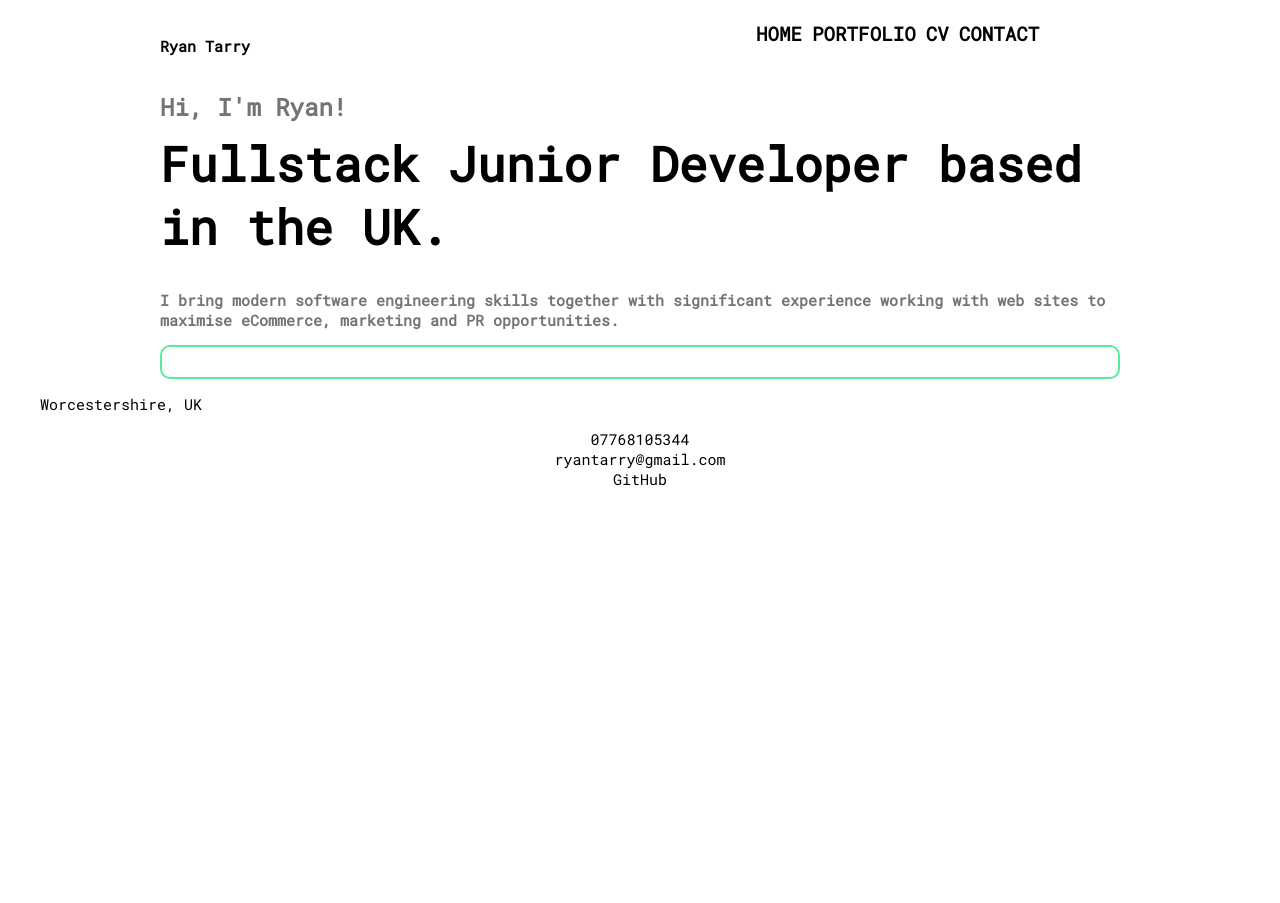
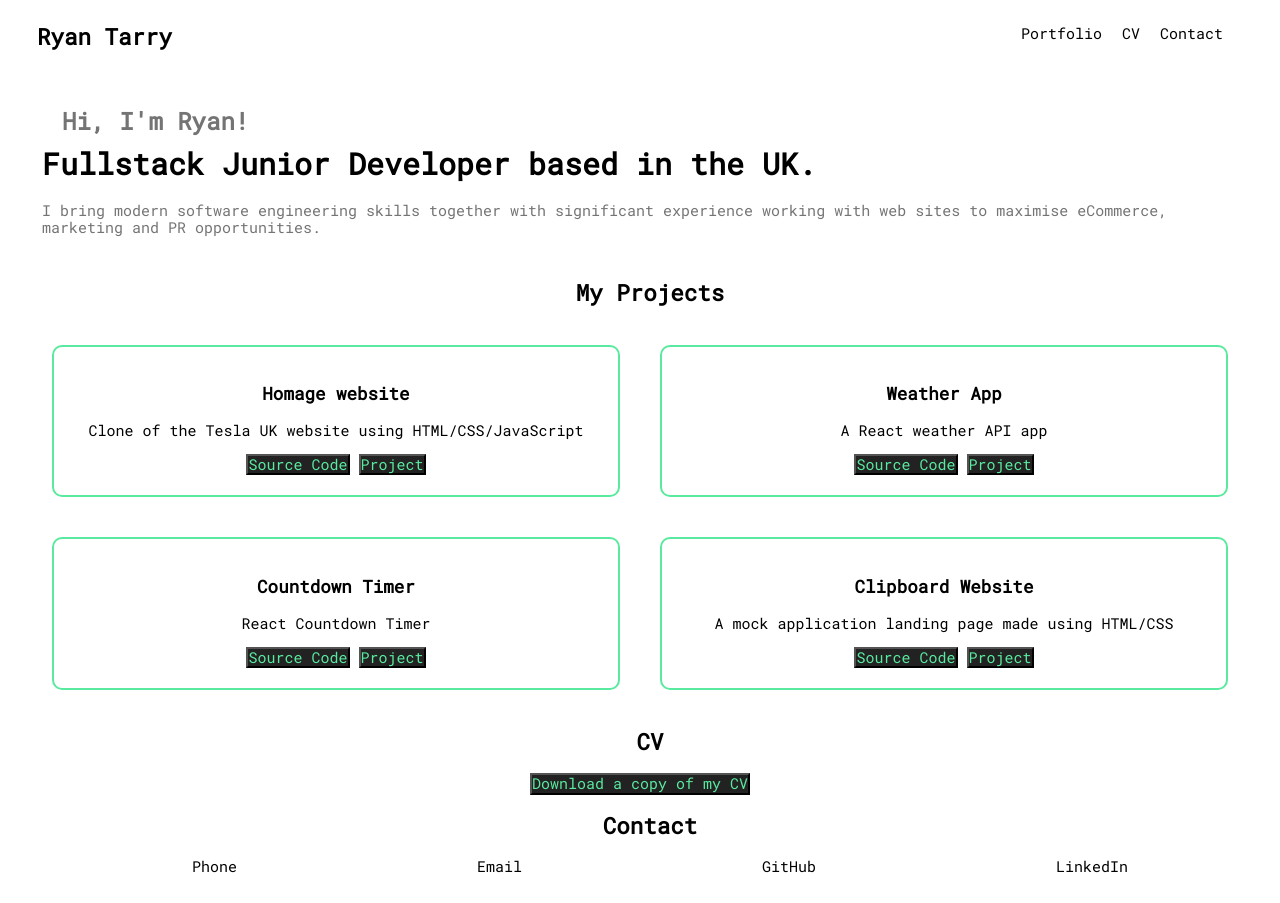
Before and after one commit to ryantarry/cv-website, a plain HTML site: page index.html in a window 1280 px wide. Before the commit the page ends 800 px from the top, so only its background shows below. Drawn offline with Linux system fonts and the light colour scheme.

Commit message:
adding links to site

```diff
--- a/index.html
+++ b/index.html
@@ -7,9 +7,11 @@
 	<meta name="viewport" content="width=device-width, initial-scale=1.0">
 
 	<!--<link rel="stylesheet" media="screen" href="styles.css">-->
-	<link rel="stylesheet" media="screen" href=normalize.css">
-	<link rel="stylesheet" media="screen" href="styles.css">
-	<link rel="stylesheet" media="print" href="print.css" />
+	<link rel="stylesheet" media="screen" href="./normalize.css">
+	<!-- <link rel="stylesheet" media="screen" href="styles.css"> -->
+	<link rel="stylesheet" media="print" href="./print.css" />
+
+	<link rel="stylesheet" href="./styles.css">
 
 	<link rel="preconnect" href="https://fonts.googleapis.com">
 	<link rel="preconnect" href="https://fonts.gstatic.com" crossorigin>
@@ -39,13 +41,13 @@
 	<!-- Primary Meta Tags -->
 	<title>Ryan Tarry CV</title>
 	<meta name="title" content="Ryan Tarry CV">
-	<meta name="description" content="Thank you for taking the time to look at my CV.">
+	<meta name="description" content="Thank you for taking the time to look at my portfolio.">
 
 	<!-- Open Graph / Facebook -->
 	<meta property="og:type" content="website">
 	<meta property="og:url" content="https://metatags.io/">
 	<meta property="og:title" content="Ryan Tarry CV">
-	<meta property="og:description" content="Thank you for taking the time to look at my CV.">
+	<meta property="og:description" content="Thank you for taking the time to look at my portfolio.">
 	<meta property="og:image"
 		content="https://metatags.io/assets/meta-tags-16a33a6a8531e519cc0936fbba0ad904e52d35f34a46c97a2c9f6f7dd7d336f2.png">
 
@@ -53,7 +55,7 @@
 	<meta property="twitter:card" content="summary_large_image">
 	<meta property="twitter:url" content="https://metatags.io/">
 	<meta property="twitter:title" content="Ryan Tarry CV">
-	<meta property="twitter:description" content="Thank you for taking the time to look at my CV.">
+	<meta property="twitter:description" content="Thank you for taking the time to look at my Portoflio.">
 	<meta property="twitter:image"
 		content="https://metatags.io/assets/meta-tags-16a33a6a8531e519cc0936fbba0ad904e52d35f34a46c97a2c9f6f7dd7d336f2.png">
 
@@ -61,16 +63,13 @@
 </head>
 
 <body>
-	<div class="container">
 	<header>
-			<p>Ryan Tarry</p>
+		<h2>Ryan Tarry</h2>
 		<nav class="nav">
-
 			<ul>
-					<li><a href="index.html">Home</a></li>
-					<li><a href="">Portfolio</a></li>
-					<li><a href="">CV</a></li>
-					<li><a href="">Contact</a></li>
+				<li><a href="./index.html">Portfolio</a></li>
+				<li><a target="_blank" href="./media/ryan-tarry-cv.pdf">CV</a></li>
+				<li><a href="mailto:ryantarry@gmail.com">Contact</a></li>
 			</ul>
 		</nav>
 	</header>
@@ -83,30 +82,59 @@
 				sites to maximise eCommerce, marketing and PR opportunities.</p>
 		</div>
 
-			<section class="border">
-				<div class="main-item">
+		<div>
+			<h2>My Projects</h2>
+			<div id="portfolio">
+				<div class="project">
+					<h3> Homage website</h3>
+					<p>Clone of the Tesla UK website using HTML/CSS/JavaScript</p>
+					<a target="_blank" href="https://github.com/ryantarry/tesla-clone"><button>Source
+							Code</button></a>
+					<a target="_blank" href="./tesla-clone/index.html"><button>Project</button></a>
+				</div>
+				<div class="project">
+					<h3> Weather App</h3>
+					<p>A React weather API app </p>
+					<a target="_blank" href="https://github.com/ryantarry/weather-app"><button>Source
+							Code</button></a>
+					<a target="_blank" href="https://weather-app-ryantarry.netlify.app/"><button>Project</button></a>
+				</div>
+				<div class="project">
+					<h3> Countdown Timer</h3>
+					<p>React Countdown Timer</p>
+					<a target="_blank" href="https://github.com/ryantarry/countdown-timer"><button>Source
+							Code</button></a>
+					<a target="_blank" href="https://countdown-timer-ryantarry.netlify.app"><button>Project</button></a>
+				</div>
+				<div class="project">
+					<h3> Clipboard Website</h3>
+					<p>A mock application landing page made using HTML/CSS</p>
+					<a target="_blank" href="https://github.com/ryantarry/clipboard-website-ryan"><button>Source
+							Code</button></a>
+					<a target="_blank" href="./clipboard-website-ryan/index.html"><button>Project</button></a>
+				</div>
+			</div>
+		</div>
 
+		<div class="CV">
+			<h2>CV</h2>
+			<a target="_blank" href="./media/ryan-tarry-cv.pdf"><button>Download a copy of my CV</button></a>
 		</div>
 
 
-				<div class="main-item">
-
-				</div>
-
-	</div>
-	</section>
+		<div class="contact">
+			<h2>Contact</h2>
 	</main>
 
 	<footer class="footer">
 		<ul>
-			<p>Worcestershire, UK</p>
-			<li><a href="tel+07768105344">07768105344</a></li>
-			<li><a href="mailto:ryantarry@gmail.com">ryantarry@gmail.com</a></li>
+			<li><a href="tel+4407768105344">Phone</a></li>
+			<li><a href="mailto:ryantarry@gmail.com">Email</a></li>
 			<li><a id="github-link" href="https://github.com/ryantarry">GitHub</a></li>
+			<li><a href="https://www.linkedin.com/in/ryantarry">LinkedIn</a></li>
 		</ul>
 	</footer>
-	</div>
-	<!--Container div-->
+
 </body>
 
 </html>
--- a/styles.css
+++ b/styles.css
@@ -11,15 +11,22 @@ body {
   padding: 1% 2.5%;
 }
 
-header ul {
+header {
   display: flex;
-  text-align: right;
+  top: 0;
+  flex-direction: row;
+  justify-content: space-between;
+  width: 95%;
+  padding: 5px;
+  background-color: rgb(255, 255, 255);
+  position: fixed;
+  border-bottom: #000;
 }
 
-li{
-
+.tagline {
+  padding: 10px;
+  padding-top: 75px;
 }
-
 
 .container {
   display: flex;
@@ -29,6 +36,7 @@ li{
   max-width: 60rem;
   margin: 0 auto;
   flex-direction: column;
+  position: fixed;
 }
 
 p{
@@ -40,15 +48,18 @@ h2 {
   font-family: 'Roboto Mono', monospace;
 }
 
+div h2 {
+  text-align: center;
+  padding-left: 20px;
+}
+
+
 h3,
 h4 {
   font-family: 'Roboto Mono', monospace;
 }
 
-ul {
-  list-style: none;
-  padding: 0;
-}
+
 
 a:link {
   color: rgb(0, 0, 0);
@@ -75,57 +86,71 @@ fieldset {
 
 footer {
   color: rgb(0, 0, 0);
+  text-align: center;
 }
 
-nav {
+header ul {
   background-color: rgb(255, 255, 255);
-  text-align: right;
+  display: flex;
+  flex-direction: row;
+  padding: 5px;
+  margin: 5px;
+  list-style: none;
 }
 
-nav ul {
-  width: 374px;
-  margin: 0;
-  text-align: right;
+
+button {
+  background-color: #222;
+  border-radius: 0px;
+  color: rgb(89, 234, 159);
+  cursor: pointer;
+  padding: 0;
 }
 
-nav li {
-  margin-left: 10px;
-  text-align: right;
-  padding: 0%;
+button:hover {
+  background-color: #fff;
+  color: #000;
+  border: #fff;
 }
 
-nav a {
-  text-decoration: none;
-  font-size: 1.2rem;
-  text-transform: uppercase;
+header ul li {
+  list-style: none;
+  padding: 10px;
+  padding-bottom: 20px;
 }
 
-nav a:hover {
-  color: black;
+footer ul {
+  list-style: none;
+  display: flex;
+  justify-content: space-around;
 }
 
-header {
-  display: flex;
-  justify-content: space-between;
-  width: 100%;
-  background-color: rgb(255, 255, 255);
+
+header a, footer a {
+  background:
+    linear-gradient(#000 0 0)
+    50% calc(-3px - 100%) /var(--d, 0%) 200% no-repeat;
+  transition: 0.3s, background-size 0.3s 0.3s;
 }
 
-.header img {
-  max-width: 400px;
-  width: 100%;
+header a:hover,
+footer a:hover{
+  --d: 100%;
+  background-position: 50% 0%;
+  color: #fff;
+  transition: 0.3s, background-position 0.3s 0.3s, color 0.3s 0.3s;
 }
 
-.border {
+
+
+.project {
   border-width: 2px;
   border-style: solid;
   border-radius: 10px;
   border-color: rgb(89, 234, 159);
-  display: flex;
-  flex-direction: row;
-  justify-content: space-between;
   background-color: rgb(255, 255, 255) ;
-  flex-wrap: wrap;
+  padding: 20px;
+  margin: 20px;
 }
 
 .main-item {
@@ -141,10 +166,12 @@ header {
 }
 
 .tagline h1{
-font-size: 3rem;
+/* font-size: 2rem; */
 text-align: left;
 padding-top: 1%;
-margin-top: 0%
+margin-top: 0%;
+height: auto;
+width: auto;
 }
 
 .tagline h2{
@@ -160,7 +187,13 @@ margin-top: 0%
   color: rgb(116, 116, 116);
 }
 
-@media (min-width: 600px) {
+
+@media (min-width: 800px) {
+  #portfolio {
+    display: grid;
+    grid-template-columns: 1fr 1fr;
+  }
+  .project p {
+    text-align: center;
+  }
 }
-@media (min-width: 800px) {
-}
```
Also changed, not shown: about.html (deleted, +0 -94 lines), 1 other file. Lines whose indentation alone changed are shown as unchanged.
